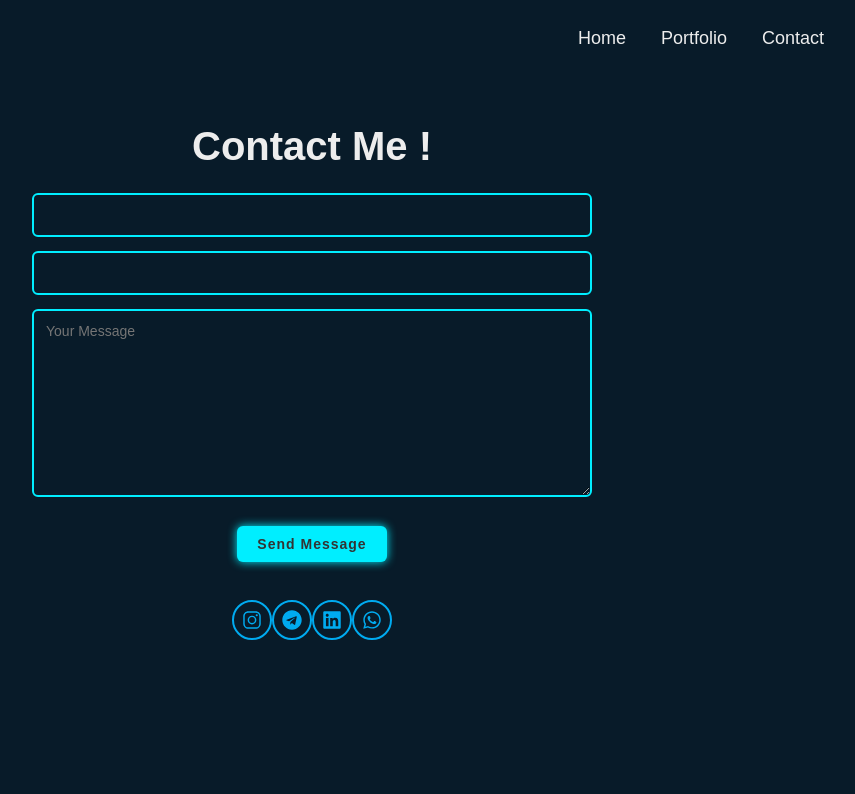
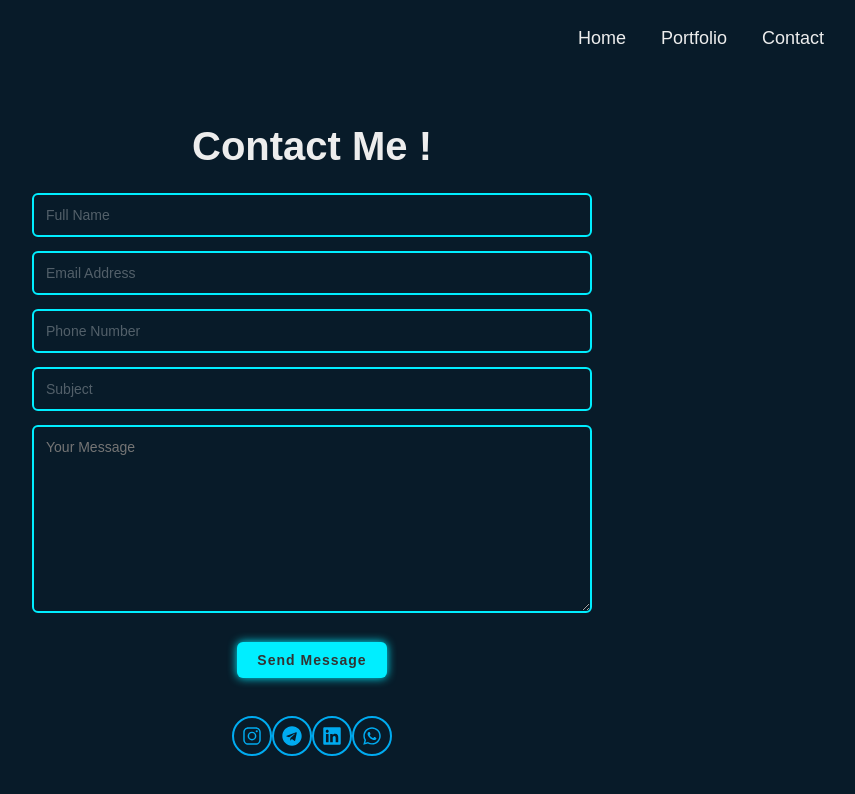
Before and after one commit to Amirmmolazemi/Me, a React (Vite) app: page /Me/contact in a window 1280 px wide. Shown: the top 794 px of the page, without its empty margins (328-1183 px from the left). Built offline with nearby package versions, Linux system fonts and the light colour scheme.

Commit message:
refactor the array

```diff
--- a/src/constant/inputs.js
+++ b/src/constant/inputs.js
@@ -1,12 +1,8 @@
 const inputs = [
-  [
-    { id: "name", name: "name", type: "text", placeholder: "Full Name" },
-    { id: "email", name: "email", type: "text", placeholder: "Email Address" },
-  ],
-  [
-    { id: "phone", name: "phone", type: "tel", placeholder: "Phone Number" },
-    { id: "subject", name: "subject", type: "text", placeholder: "Subject" },
-  ],
+  { id: "name", name: "name", type: "text", placeholder: "Full Name" },
+  { id: "email", name: "email", type: "text", placeholder: "Email Address" },
+  { id: "phone", name: "phone", type: "tel", placeholder: "Phone Number" },
+  { id: "subject", name: "subject", type: "text", placeholder: "Subject" },
 ];
 
 export { inputs };
```
